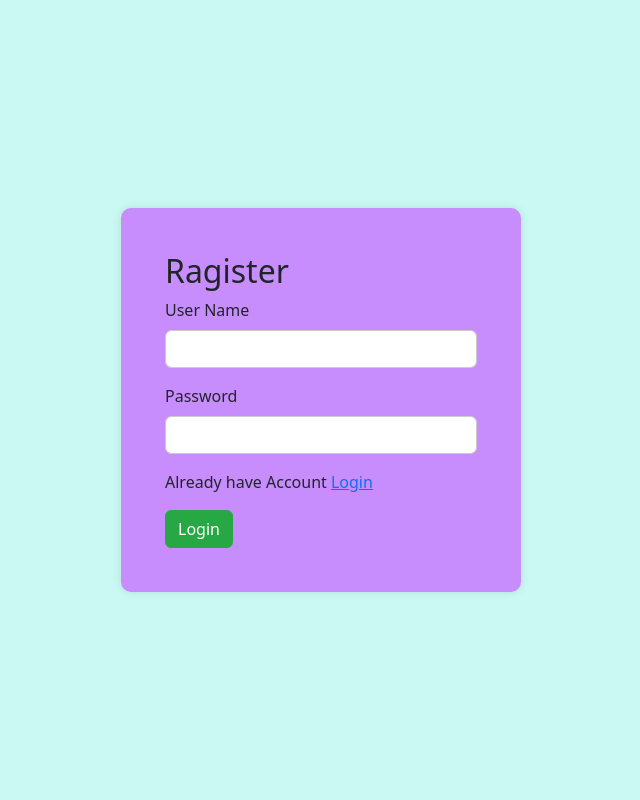
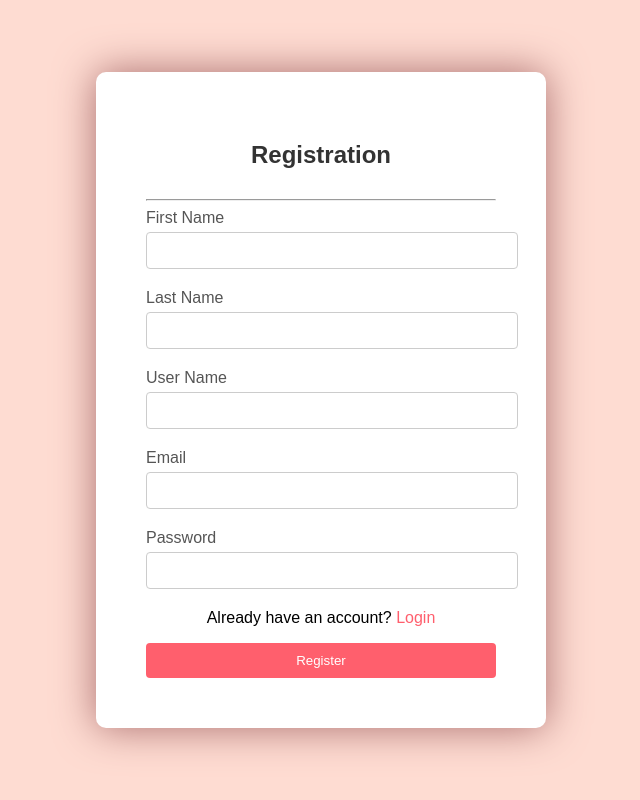
Before and after one commit to NevilKiyada/book, a Django app: page /Ragister/ in a window 1280 px wide. Shown: the whole page, without its empty margins (319-959 px from the left). Run offline with Django 4.2, Linux system fonts and the light colour scheme.

Commit message:
add search and loginpage

```diff
--- a/book/models.py
+++ b/book/models.py
@@ -3,7 +3,7 @@ from django.contrib.auth.models import User
 
 # Create your models here.
 class Book(models.Model):
-    user = models.ForeignKey(User , on_delete=models.SET_NULL, null=True, blank=True)
+    user = models.ForeignKey(User , on_delete=models.SET_NULL , null=True , blank= True)
     book_title = models.CharField(max_length=200)
     book_description = models.TextField()
     book_image=models.ImageField(upload_to="book_images")
--- a/book/templates/ragister.html
+++ b/book/templates/ragister.html
@@ -1,62 +1,122 @@
 <!DOCTYPE html>
 <html lang="en">
 <head>
-  <meta charset="utf-8">
-  <meta name="viewport" content="width=device-width, initial-scale=1">
-  <title>Bootstrap Example</title>
-  <link href="https://cdn.jsdelivr.net/npm/bootstrap@5.3.3/dist/css/bootstrap.min.css" rel="stylesheet">
+  <meta charset="UTF-8">
+  <meta name="viewport" content="width=device-width, initial-scale=1.0">
+  <title>Registration Page</title>
+
   <style>
     body {
-      background-color: #CAF8F2; /* Light gray background */
+      margin: 0;
+      padding: 0;
+      font-family: Arial, sans-serif;
+      background-color: #FEDCD2;
+    }
+
+    .container {
       display: flex;
       justify-content: center;
       align-items: center;
-      height: 100vh; /* Full height of viewport */
+      height: 100vh;
     }
-    .login-container {
-      background-color: #C88DFC; /* green background for login container */
-      padding: 20px;
+
+    .registration-form {
+      background-color: #fff;
+      padding: 50px;
       border-radius: 10px;
-      box-shadow: 0 0 10px rgba(0, 0, 0, 0.1);
-      max-width: 400px; /* Limit width of login container */
-      width: 100%; /* Take full width of its container */
+      box-shadow: 0px 0px 40px rgba(170, 109, 109);
+      width: 350px; /* Adjust width */
     }
-    .login-form h2 {
+
+    .registration-form h2 {
       text-align: center;
-      color: #333; /* Dark text color */
+      color: #333;
+      margin-bottom: 30px; /* Add some space below the heading */
     }
-    .form-control {
-      border-color: #ccc; /* Light gray border for form inputs */
+
+    .input-group {
+      margin-bottom: 20px;
     }
-    .btn-success {
-      background-color: #28a745; /* Green login button */
-      border-color: #28a745; /* Green border color */
+
+    .input-group label {
+      display: block;
+      margin-bottom: 5px;
+      color: #555;
     }
-    .btn-success:hover {
-      background-color: #218838; /* Darker green on hover */
-      border-color: #218838; /* Darker border color on hover */
+
+    .input-group input {
+      width: 100%;
+      padding: 10px;
+      border: 1px solid #ccc;
+      border-radius: 4px;
+    }
+
+    button[type="submit"] {
+      width: 100%;
+      padding: 10px;
+      background-color: #FF5F6D;
+      border: none;
+      border-radius: 4px;
+      color: #fff;
+      cursor: pointer;
+    }
+
+    button[type="submit"]:hover {
+      background-color: #FF384E;
+    }
+
+    p {
+      text-align: center; /* Center align the paragraph */
+    }
+
+    a {
+      color: #FF5F6D;
+      text-decoration: none;
     }
   </style>
-  <script src="https://cdn.jsdelivr.net/npm/bootstrap@5.3.3/dist/js/bootstrap.bundle.min.js"></script>
 </head>
 <body>
+  <div class="container">
+    <form class="registration-form" method="POST">
+      {% csrf_token %}
+      <h2>Registration</h2>
+      <hr>
 
-<div class="login-container">
-  <form method="post" class="p-4">
-    {% csrf_token %}
-    <h2>Ragister</h2>
-    <div class="mb-3">
-      <label for="exampleInputEmail1" class="form-label">User Name</label>
-      <input type="email" class="form-control" id="exampleInputEmail1" aria-describedby="emailHelp" control-id="ControlID-1">
-    </div>
-    <div class="mb-3">
-      <label for="exampleInputPassword1" class="form-label">Password</label>
-      <input type="password" class="form-control" id="exampleInputPassword1" control-id="ControlID-2">
-    </div>
-    <p> Already have Account <a href="/login/">Login</a></p>
-    <button type="submit" class="btn btn-success" control-id="ControlID-4">Login</button>
-  </form>
-</div>
 
+      <div class="input-group">
+        <label for="fn">First Name</label>
+        <input type="text" id="fullname" name="fn" required>
+
+      </div>
+
+      <div class="input-group">
+        <label for="ln">Last Name</label>
+        <input type="text" id="lastname" name="ln" required>
+      </div>
+      <div class="input-group">
+        <label for="un">User Name</label>
+        <input type="text" id="username" name="un" required>
+      </div>
+      <div class="input-group">
+        <label for="email">Email</label>
+        <input type="email" id="email" name="email" required>
+      </div>
+      <div class="input-group">
+        <label for="password">Password</label>
+        <input type="password" id="password" name="password" required>
+      </div>
+      <p>Already have an account? <a href="/login/">Login</a></p>
+      <button type="submit">Register</button>
+
+        {% if messages %}
+         <div>
+            {% for message in messages %}
+              {{ message }}
+            {% endfor %}
+         </div>
+        {% endif %}
+
+    </form>
+  </div>
 </body>
 </html>
--- a/book/views.py
+++ b/book/views.py
@@ -1,6 +1,10 @@
 from django.shortcuts import render ,redirect
 from .models import *
 from django.http import HttpResponse
+#for user model maintaining user record
+from django.contrib.auth.models import User
+#for give message user alredy existing
+from django.contrib import messages
 
 # Create your views here.
 #function name is passed in url.py in path
@@ -21,13 +25,12 @@ def get_book (request):
         return redirect('/book/')
 
     q1=Book.objects.all()
+    #search_text have input or not that is check by if
+    if request.GET.get('Search_book'):
 
-    # get search_book results from insert_data..html
-
-    if request.GET.get("Search_book"):
-        print (request.GET.get("Search_book"))
-        #__icontains used for match keyword from object book_title
-        q1=q1.filter(book_title__icontains = request.GET.get("Search_book"))
+        #compare with all objects if match than return that object otherwise give all objects
+        q1=q1.filter(book_title__icontains = request.GET.get('Search_book'))
+        print(request.GET.get('Search_book'))
 
     context={'page':'contect','book':q1}
     return render(request,'insert_data.html',context)
@@ -56,9 +59,6 @@ def update_book(request,id):
         qurry.save()
         return redirect('/book/')
 
-
-
-
     print (id)
 
     context={"book":qurry}
@@ -71,4 +71,33 @@ def login(request):
 
 
 def Ragister(request):
+    if request.method == 'POST':
+        #catch all data frome form to an variables
+        First_name = request.POST.get('fn')
+        Last_name = request.POST.get('ln')
+        Username= request.POST.get('un')
+        Email= request.POST.get('email')
+        Password= request.POST.get('password')
+
+        #for find user name alredy existing
+        same_uname=User.objects.filter(username=Username)
+        #if exists give a message to ragister form
+        if same_uname.exists():
+            messages.info(request, "User name already exists")
+            return redirect('/Ragister/')
+
+
+
+        #give value to objects of User model by using variables
+        user= User.objects.create(
+            first_name=First_name,
+            last_name=Last_name,
+            username=Username,
+            email = Email
+        )
+        user.set_password(Password)
+        user.save()
+        messages.info(request, "Account Created successfully")
+
+        return redirect ('/Ragister/')
     return render(request,'ragister.html')
--- a/janvi/urls.py
+++ b/janvi/urls.py
@@ -28,14 +28,11 @@ urlpatterns = [
     path('contect/',contect,name='contect'),
     path('help',help,name='help'),
     path('book/',get_book,name='book'),
-
     path('delete_book/<id>',delete_book,name='delete_book'),
     path('update_book/<id>',update_book,name='update_book'),
 
-
-    path('login/',login,name='login'),
     path('Ragister/',Ragister,name='Ragister'),
-
+    path('login/' ,login,name='login'),
 
     path('admin/', admin.site.urls),
 
```
Also changed, not shown: book/templates/base.html (deleted, +0 -65 lines), book/templates/login.html (+56 -34 lines), README.md (added), book/migrations/0003_book_user.py, db.sqlite3.
